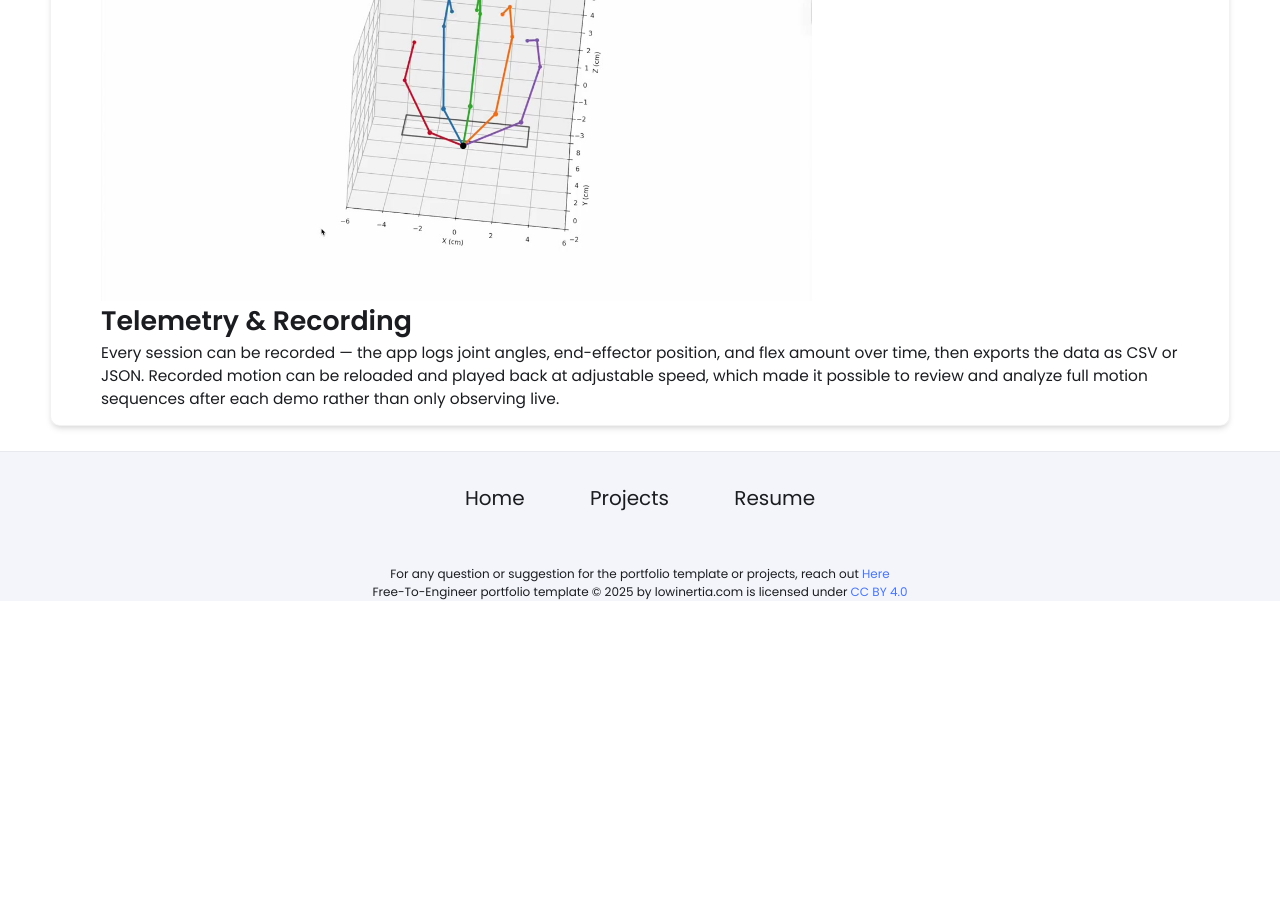
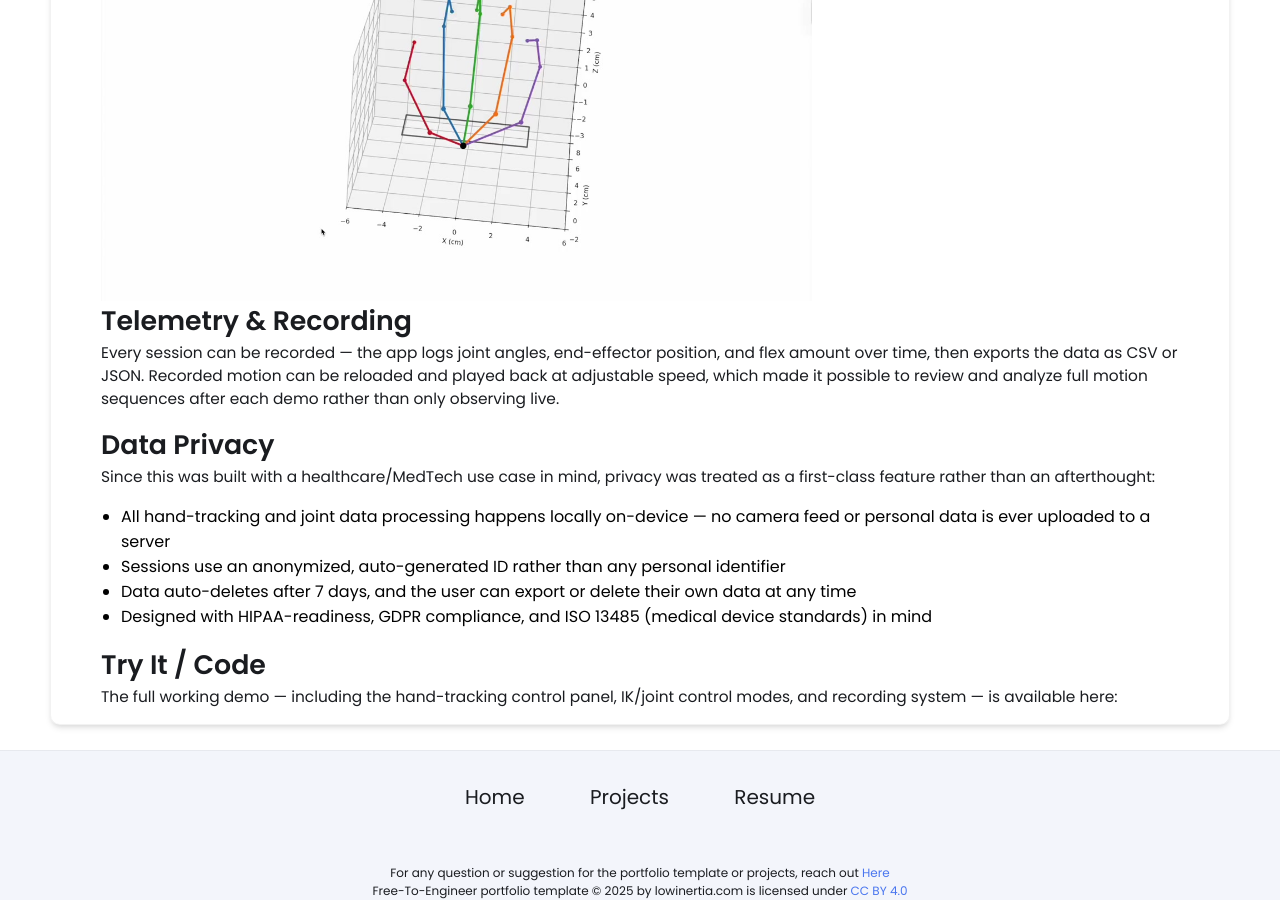
Before and after one commit to cheikh-ab-toure/cheikh-ab-toure.github.io, a Jekyll site: the page built from _projects/Med Reach/index.md, in a window 1280 px wide and 900 px high, scrolled down 1786 px. Built offline with Jekyll 4.4.1, drawn with Linux system fonts in a browser that asks for light colours; before the commit the page ends 2387 px from its top, so only the background shows below that.

Commit message:
Update index.md

```diff
--- a/_projects/Med Reach/index.md
+++ b/_projects/Med Reach/index.md
@@ -23,6 +23,7 @@ Remotely control a robotic arm to position the arm's end effector within a simul
 
 # How it Works
 The app runs in-browser and offers two control modes:
+
 - IK (Mimic) Control — tracks and mirrors your hand movement directly; making a fist closes the gripper, opening your hand releases it.
 - Manual Joint Control — switches to precise, individual joint-by-joint control for fine adjustments.
 
@@ -32,3 +33,14 @@ Hand tracking runs through the webcam feed, extracting finger and wrist position
 
 # Telemetry & Recording
 Every session can be recorded — the app logs joint angles, end-effector position, and flex amount over time, then exports the data as CSV or JSON. Recorded motion can be reloaded and played back at adjustable speed, which made it possible to review and analyze full motion sequences after each demo rather than only observing live.
+
+# Data Privacy
+Since this was built with a healthcare/MedTech use case in mind, privacy was treated as a first-class feature rather than an afterthought:
+
+- All hand-tracking and joint data processing happens locally on-device — no camera feed or personal data is ever uploaded to a server
+- Sessions use an anonymized, auto-generated ID rather than any personal identifier
+- Data auto-deletes after 7 days, and the user can export or delete their own data at any time
+- Designed with HIPAA-readiness, GDPR compliance, and ISO 13485 (medical device standards) in mind
+
+# Try It / Code
+The full working demo — including the hand-tracking control panel, IK/joint control modes, and recording system — is available here:
```
